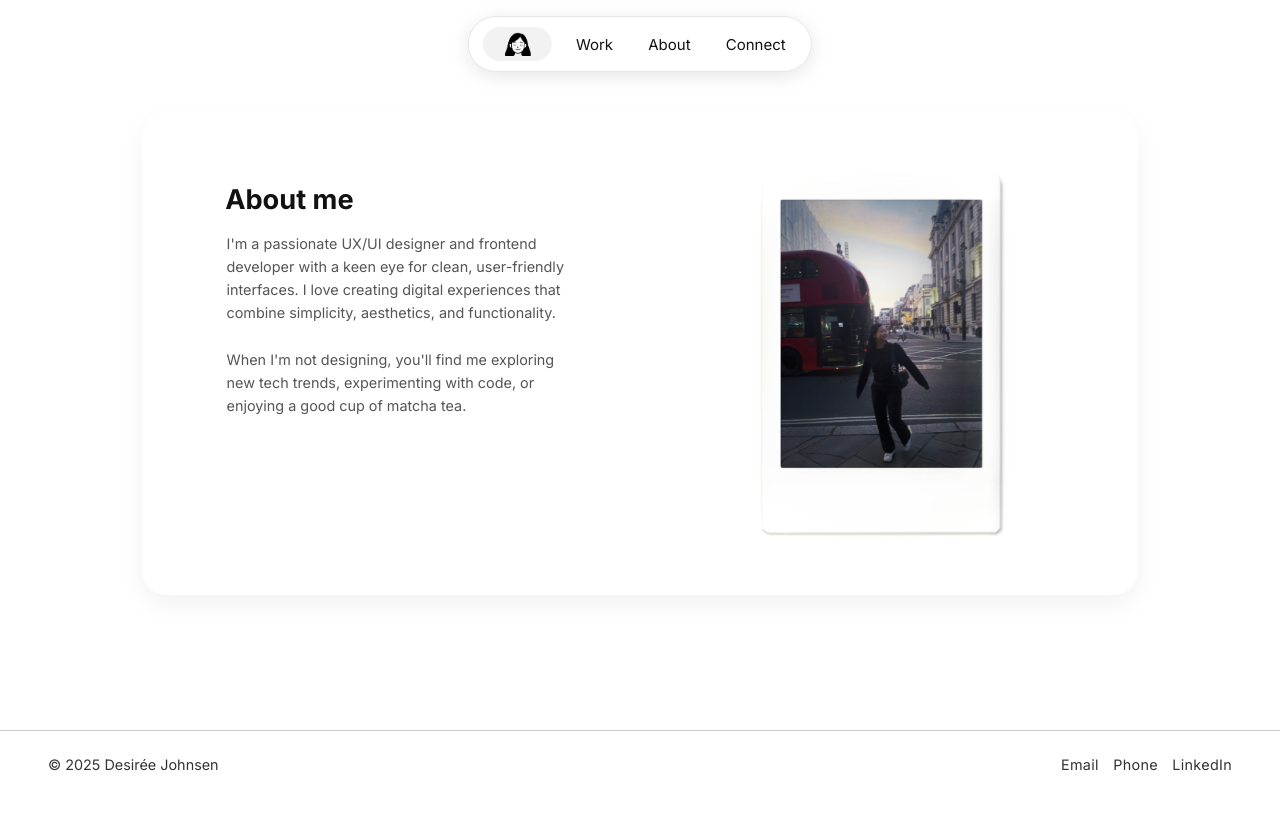
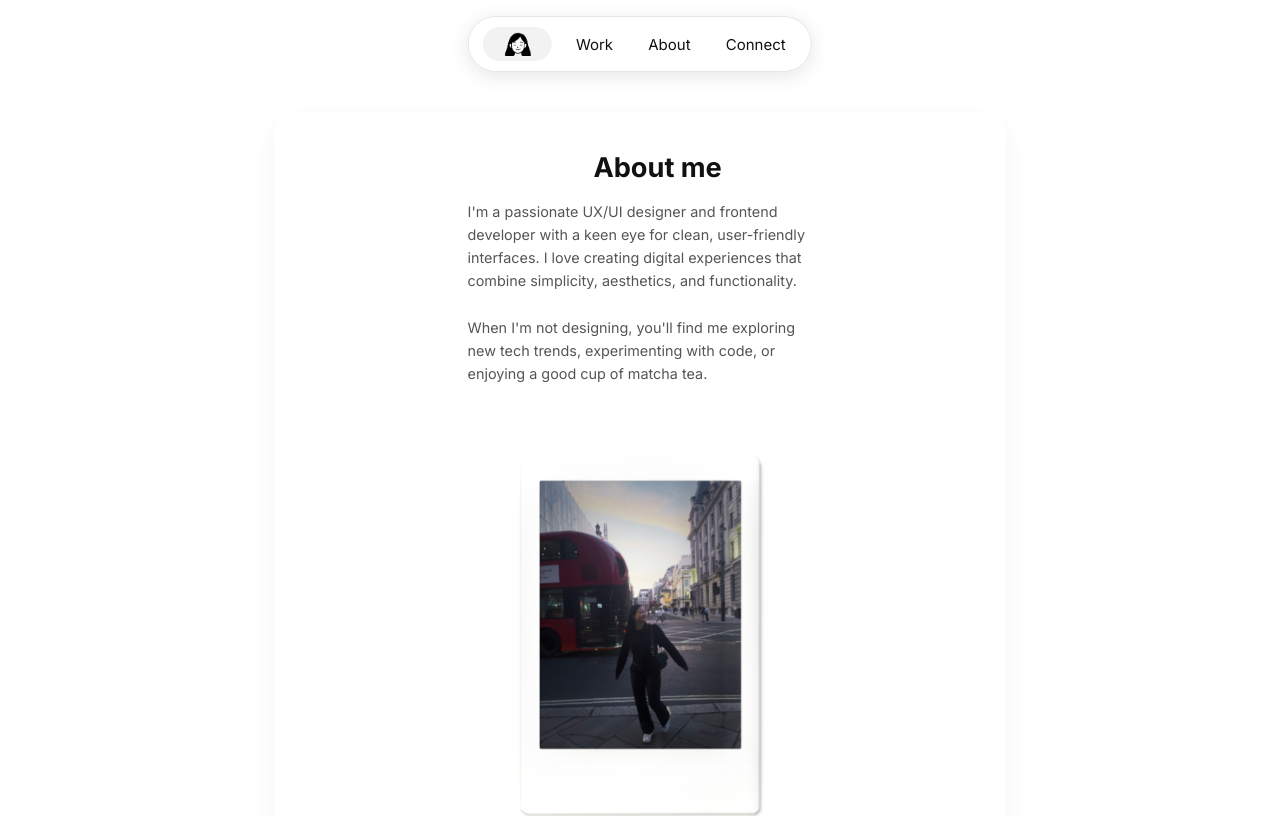
Before and after one commit to desjohnsen/portfolio, a React (Vite) app: page /about in a window 1280 px wide. Shown: the top 816 px of the page. Built offline with nearby package versions, Linux system fonts and the light colour scheme.

Commit message:
fix: adjust about section layout for responsive design

```diff
--- a/src/styles/About.css
+++ b/src/styles/About.css
@@ -27,6 +27,10 @@
   font-family: var(--font-main);
   color: var(--text-color);
   text-align: left;
+}
+
+.about-section:hover {
+  box-shadow: 0 15px 35px rgba(0, 0, 0, 0.1);
 }
 
 .about-content {
@@ -66,18 +70,39 @@
   animation: fadeIn 1s ease-in forwards;
 }
 
+
+@media (max-width: 425px) {
+  .about-section {
+    max-width: 240px;
+    padding: 1rem;
+  }
+}
+
+@media (width: 375px) {
+  .about-section {
+    max-width: 297px;
+    padding: 1rem;
+  }
+}
+
+@media (width: 425px) {
+  .about-section {
+    max-width: 320px;
+    padding: 1rem;
+  }
+}
+
 @media (min-width: 768px) {
   .about-section {
-    flex-direction: row;
-    padding: 3rem 3rem;
-    gap: 4rem;
-    margin: 4rem auto;
+    max-width: 690px;
+    padding: 1rem;
     margin-top: 7rem;
-    max-width: 900px;
+    margin-left: auto;
+    margin-right: auto;
   }
 
   .about-title {
-    text-align: left;
+    text-align: center;
     margin-left: 2.2rem;
     font-size: 1.7rem;
   }
@@ -90,4 +115,14 @@
   .about-image-wrapper {
     order: 0;
   }
+
+  @media (min-width: 769px) {
+    .about-section {
+      max-width: 700px;
+      padding: 1rem;
+      margin-top: 7rem;
+      margin-left: auto;
+      margin-right: auto;
+    }
+  }
 }
--- a/src/styles/Contact.css
+++ b/src/styles/Contact.css
@@ -65,7 +65,6 @@
     color: #000000;
     box-shadow: 0 6px 15px rgba(0, 0, 0, 0.2);
     transition: background 0.3s ease, border 0.3s ease, box-shadow 0.3s ease, color 0.3s ease;
-
   }
 
   .contact-form {
```
